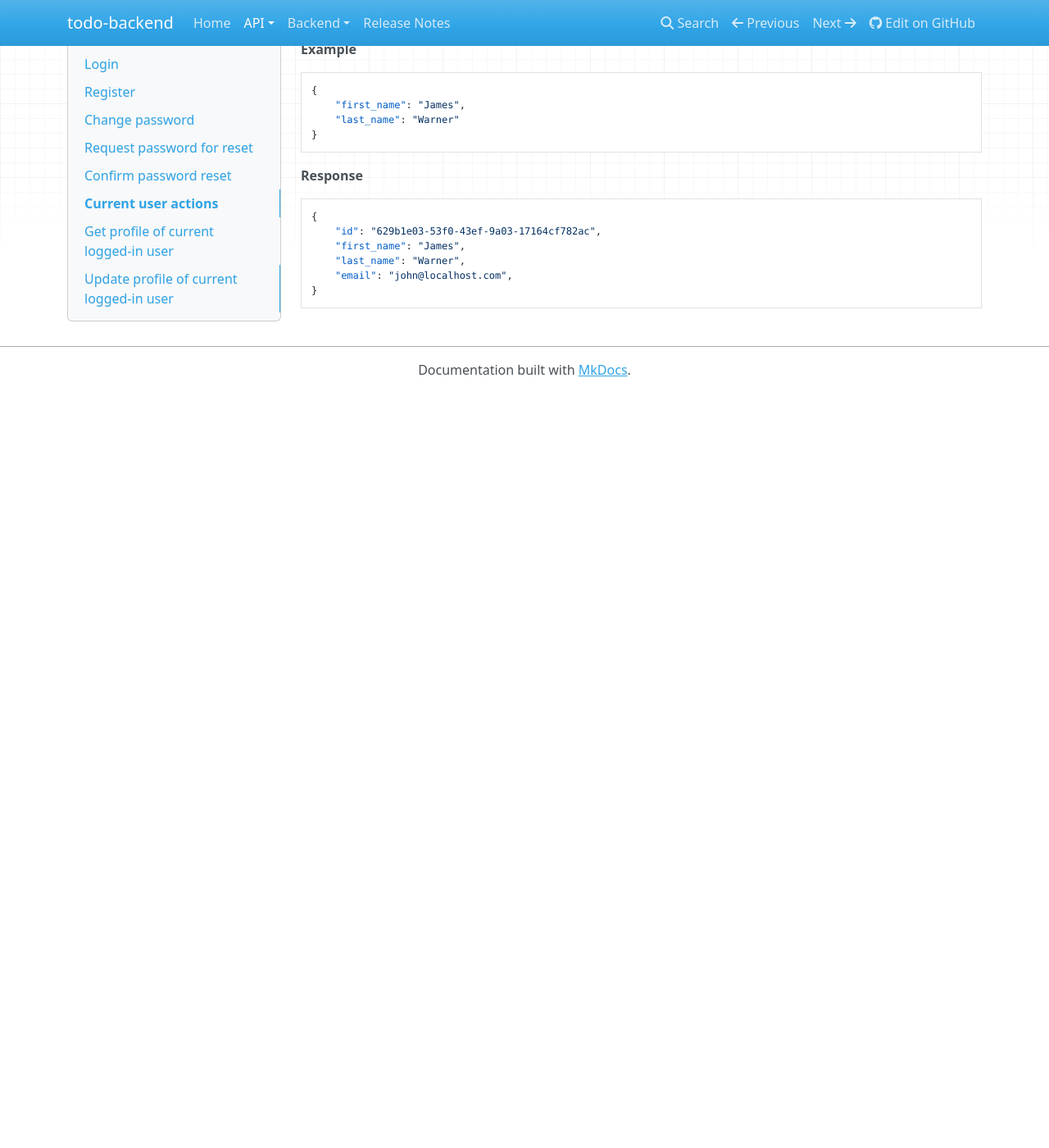
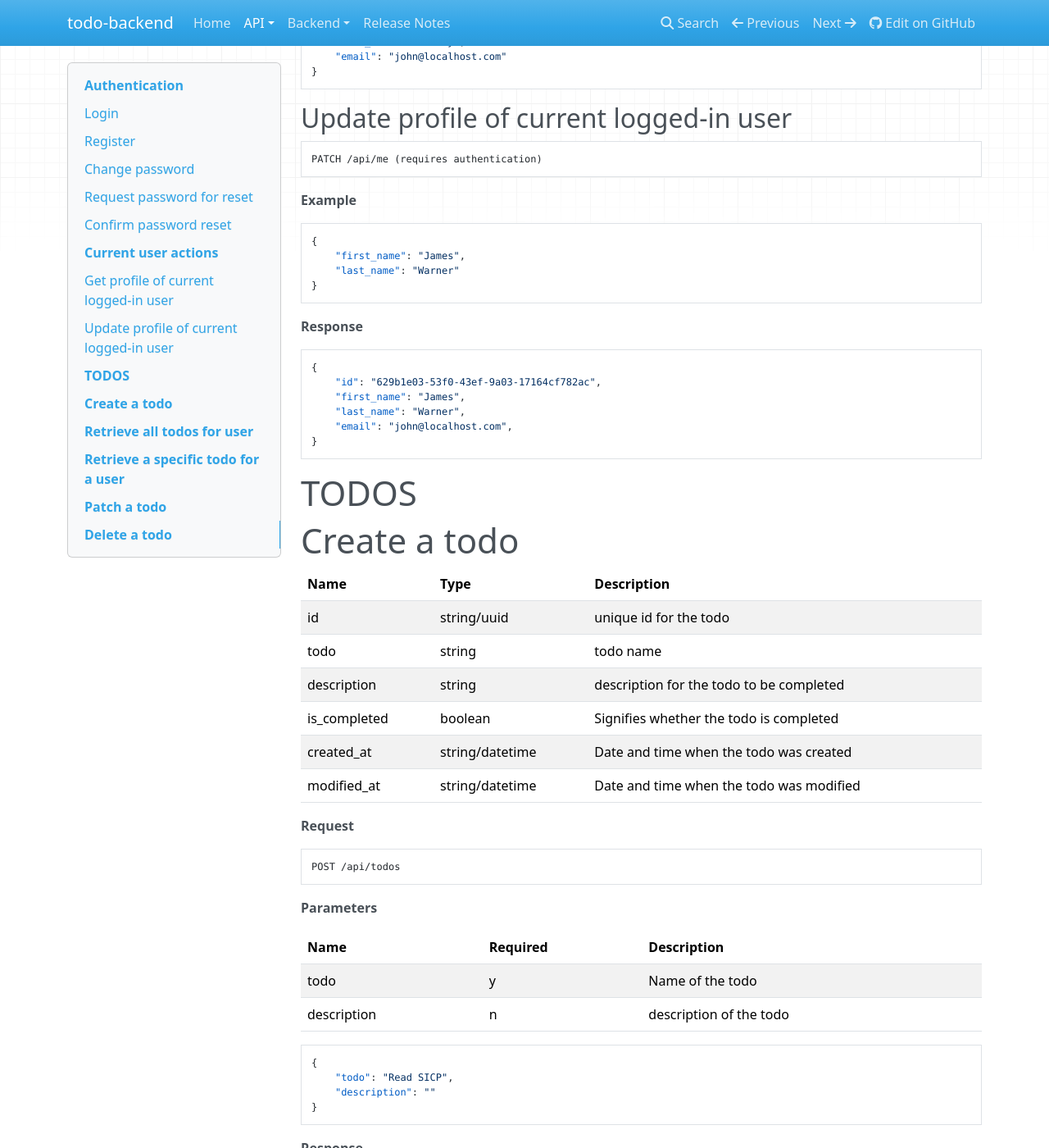
Before and after one commit to tucosaurus/todo-backend-django, an MkDocs documentation site: the page built from docs/api/endpoints.md, in a window 1280 px wide and 1400 px high, scrolled down 3962 px. Shown: the whole window at 82% size. Built offline with MkDocs 1.6.1, drawn with Linux system fonts in a browser that asks for light colours; nearby versions of some CDN libraries; before the commit the page ends 4441 px from its top, so only the background shows below that; some of the changed text lies outside the part shown.

Commit message:
docs - api docs for the todo resource

````diff
--- a/docs/api/endpoints.md
+++ b/docs/api/endpoints.md
@@ -3,6 +3,7 @@
 [TOC]
 
 # Authentication
+All api calls are authenticated unless otherwise stated.
 
 ## Login
 
@@ -204,3 +205,135 @@
     "email": "john@localhost.com",
 }
 ```
+
+# TODOS
+
+# Create a todo
+
+Name  | Type | Description
+------|------|-------------------
+id    | string/uuid| unique id for the todo
+todo  | string |todo name
+description | string | description for the todo to be completed
+is_completed | boolean | Signifies whether the todo is completed
+created_at | string/datetime | Date and time when the todo was created
+modified_at | string/datetime | Date and time when the todo was modified
+
+__Request__
+```
+POST /api/todos
+```
+__Parameters__
+
+Name          | Required     |Description
+--------------|--------------|-----------------------
+todo          |     y        | Name of the todo
+description   |     n        | description of the todo
+
+```
+{
+    "todo": "Read SICP",
+    "description": ""
+}
+```
+
+__Response__
+```
+Status 201 Created
+```
+```
+{
+    "id": "629b1e03-53f0-43ef-9a03-17164cf782ac",
+    "todo": "Read SICP",
+    "description": "",
+    "is_completed": false,
+    "created_at": "2019-01-13T14:27:24.505222Z",
+    "modified_at": "2019-01-13T14:27:24.505222Z"
+}
+```
+
+# Retrieve all todos for user
+
+__Request__
+```
+GET /api/todos
+```
+
+__Response__
+```
+Status 200 OK
+```
+```
+{
+    "count": 1,
+    "next": null,
+    "previous": null,
+    "results": [
+        {
+        "id": "4903c586-1696-4bf2-8e61-3df2c1547549",
+        "todo": "Read SICP",
+        "description": "",
+        "is_completed": true,
+        "created_at": "2019-01-13T14:27:24.505222Z",
+        "modified_at": "2019-01-13T14:27:24.505238Z"
+        }
+    ]
+}
+```
+
+# Retrieve a specific todo for a user
+
+__Request__
+```
+GET /api/todos/:id
+```
+
+__Response__
+```
+{
+    "id": "629b1e03-53f0-43ef-9a03-17164cf782ac",
+    "todo": "Read SICP",
+    "description": "",
+    "is_completed": true,
+    "created_at": "2019-01-13T14:27:24.505222Z",
+    "modified_at": "2019-01-13T14:27:24.505222Z"
+}
+```
+
+# Patch a todo
+
+__Request__
+```
+PATCH /api/todos/:id
+```
+```
+{
+    "is_completed": true
+}
+```
+
+__Response__
+```
+Status 200 OK
+```
+```
+{
+    "id": "629b1e03-53f0-43ef-9a03-17164cf782ac",
+    "todo": "Read SICP",
+    "description": "",
+    "is_completed": true,
+    "created_at": "2019-01-13T14:27:24.505222Z",
+    "modified_at": "2019-01-13T14:27:24.505222Z"
+}
+```
+
+# Delete a todo
+__Request__
+```
+DELETE /api/todos/:id
+```
+
+__Response__
+```
+Status 204 No Content
+```
````
